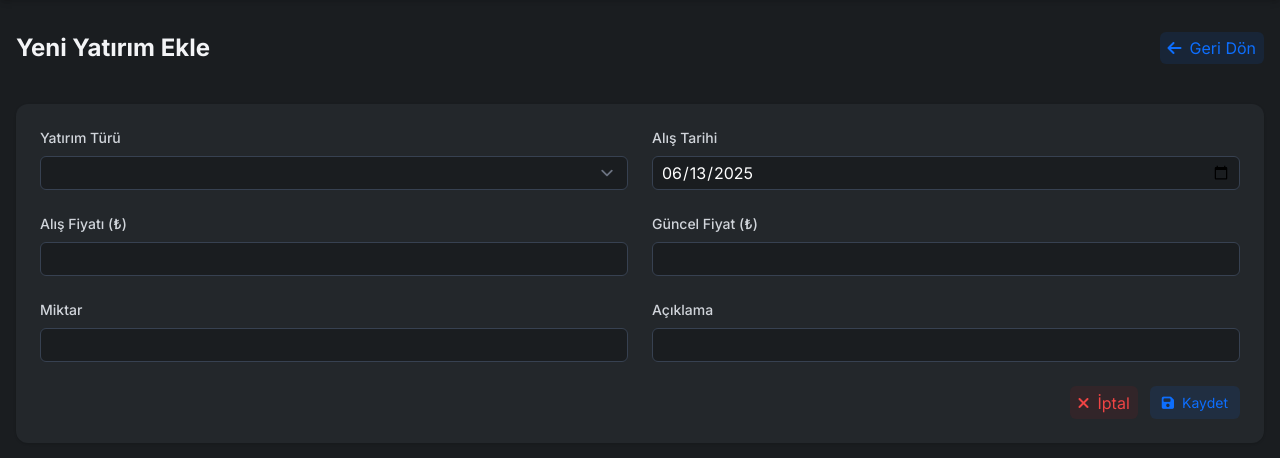
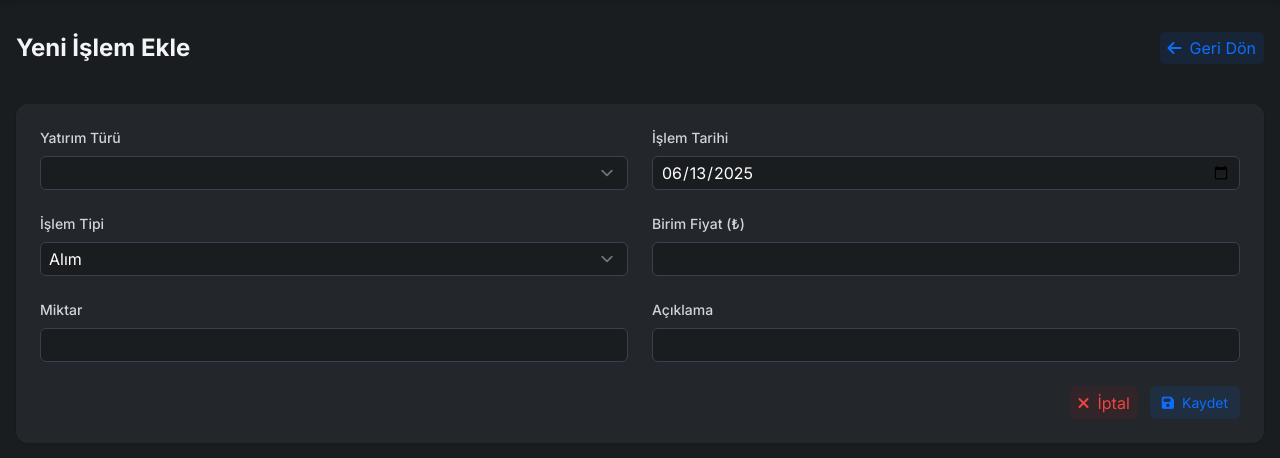
Before and after one commit to ZekeriyaAY/track-finance, a Flask app: page /investments/add in a window 1280 px wide. Shown: the part 64-522 px from the top of the page. Run offline with Flask 3, Linux system fonts and the light colour scheme; lists and menus that the app fills with data are empty; parts of the project's set-up code (start-up, migrations or seed data) failed here and were passed over; some libraries are stand-ins or nearby versions.

Commit message:
refactor: yatırım form template'i güncellendi

```diff
--- a/templates/investments/form.html
+++ b/templates/investments/form.html
@@ -1,11 +1,11 @@
 {% extends "base.html" %}
 
-{% block title %}{{ 'Yatırım Düzenle' if investment else 'Yeni Yatırım Ekle' }}{% endblock %}
+{% block title %}{{ 'İşlem Düzenle' if transaction else 'Yeni İşlem Ekle' }}{% endblock %}
 
 {% block content %}
 <div class="flex flex-col gap-6">
   <div class="flex justify-between items-center mb-4">
-    <h1 class="text-2xl font-bold">{{ 'Yatırım Düzenle' if investment else 'Yeni Yatırım Ekle' }}</h1>
+    <h1 class="text-2xl font-bold">{{ 'İşlem Düzenle' if transaction else 'Yeni İşlem Ekle' }}</h1>
     <a href="{{ url_for('investment.index') }}" class="inline-flex items-center gap-2 px-2 py-1 rounded-md bg-primary/10 text-primary hover:bg-primary/20 transition">
       <i class="fas fa-arrow-left"></i>
       Geri Dön
@@ -13,18 +13,18 @@
   </div>
 
   <div class="bg-card rounded-xl shadow p-6">
-    <form action="{{ url_for('investment.edit_investment', id=investment.id) if investment else url_for('investment.add_investment') }}" method="POST" class="space-y-6">
+    <form action="{{ url_for('investment.edit_investment', id=transaction.id) if transaction else url_for('investment.add_investment') }}" method="POST" class="space-y-6">
       <div class="grid grid-cols-1 md:grid-cols-2 gap-6">
         <div class="space-y-2">
-          <label for="type_id" class="block text-sm font-medium text-gray-300">Yatırım Türü</label>
-          <select name="type_id" id="type_id" required
+          <label for="investment_type_id" class="block text-sm font-medium text-gray-300">Yatırım Türü</label>
+          <select name="investment_type_id" id="investment_type_id" required
                   class="w-full px-2 py-1 bg-darkbg border border-gray-700 rounded-md text-white focus:outline-none focus:ring-2 focus:ring-primary/50 focus:border-primary">
             {% if types %}
               {% for type in types %}
                 {% if not type.parent_id %}
                   <optgroup label="{{ type.name }}">
                     {% for child in type.children %}
-                      <option value="{{ child.id }}" {% if investment and investment.type_id == child.id %}selected{% endif %}>
+                      <option value="{{ child.id }}" {% if transaction and transaction.investment_type_id == child.id %}selected{% endif %}>
                         {{ child.name }}
                       </option>
                     {% endfor %}
@@ -36,37 +36,39 @@
         </div>
 
         <div class="space-y-2">
-          <label for="purchase_date" class="block text-sm font-medium text-gray-300">Alış Tarihi</label>
-          <input type="date" name="purchase_date" id="purchase_date" required
-                 value="{{ investment.purchase_date.strftime('%Y-%m-%d') if investment else today }}"
+          <label for="transaction_date" class="block text-sm font-medium text-gray-300">İşlem Tarihi</label>
+          <input type="date" name="transaction_date" id="transaction_date" required
+                 value="{{ transaction.transaction_date.strftime('%Y-%m-%d') if transaction else today }}"
                  class="w-full px-2 py-1 bg-darkbg border border-gray-700 rounded-md text-white focus:outline-none focus:ring-2 focus:ring-primary/50 focus:border-primary">
         </div>
 
         <div class="space-y-2">
-          <label for="purchase_price" class="block text-sm font-medium text-gray-300">Alış Fiyatı (₺)</label>
-          <input type="number" step="0.01" name="purchase_price" id="purchase_price" required
-                 value="{{ "%.2f"|format(investment.purchase_price) if investment else '' }}"
-                 class="w-full px-2 py-1 bg-darkbg border border-gray-700 rounded-md text-white focus:outline-none focus:ring-2 focus:ring-primary/50 focus:border-primary">
+          <label for="transaction_type" class="block text-sm font-medium text-gray-300">İşlem Tipi</label>
+          <select name="transaction_type" id="transaction_type" required
+                  class="w-full px-2 py-1 bg-darkbg border border-gray-700 rounded-md text-white focus:outline-none focus:ring-2 focus:ring-primary/50 focus:border-primary">
+            <option value="buy" {% if transaction and transaction.transaction_type == 'buy' %}selected{% endif %}>Alım</option>
+            <option value="sell" {% if transaction and transaction.transaction_type == 'sell' %}selected{% endif %}>Satım</option>
+          </select>
         </div>
 
         <div class="space-y-2">
-          <label for="current_price" class="block text-sm font-medium text-gray-300">Güncel Fiyat (₺)</label>
-          <input type="number" step="0.01" name="current_price" id="current_price" required
-                 value="{{ "%.2f"|format(investment.current_price) if investment else '' }}"
+          <label for="price" class="block text-sm font-medium text-gray-300">Birim Fiyat (₺)</label>
+          <input type="number" step="0.01" name="price" id="price" required
+                 value="{{ "%.2f"|format(transaction.price) if transaction else '' }}"
                  class="w-full px-2 py-1 bg-darkbg border border-gray-700 rounded-md text-white focus:outline-none focus:ring-2 focus:ring-primary/50 focus:border-primary">
         </div>
 
         <div class="space-y-2">
           <label for="quantity" class="block text-sm font-medium text-gray-300">Miktar</label>
           <input type="number" step="0.01" name="quantity" id="quantity" required
-                 value="{{ "%.2f"|format(investment.quantity) if investment else '' }}"
+                 value="{{ "%.2f"|format(transaction.quantity) if transaction else '' }}"
                  class="w-full px-2 py-1 bg-darkbg border border-gray-700 rounded-md text-white focus:outline-none focus:ring-2 focus:ring-primary/50 focus:border-primary">
         </div>
 
         <div class="space-y-2">
           <label for="description" class="block text-sm font-medium text-gray-300">Açıklama</label>
           <input type="text" name="description" id="description"
-                 value="{{ investment.description if investment else '' }}"
+                 value="{{ transaction.description if transaction else '' }}"
                  class="w-full px-2 py-1 bg-darkbg border border-gray-700 rounded-md text-white focus:outline-none focus:ring-2 focus:ring-primary/50 focus:border-primary">
         </div>
       </div>
```
